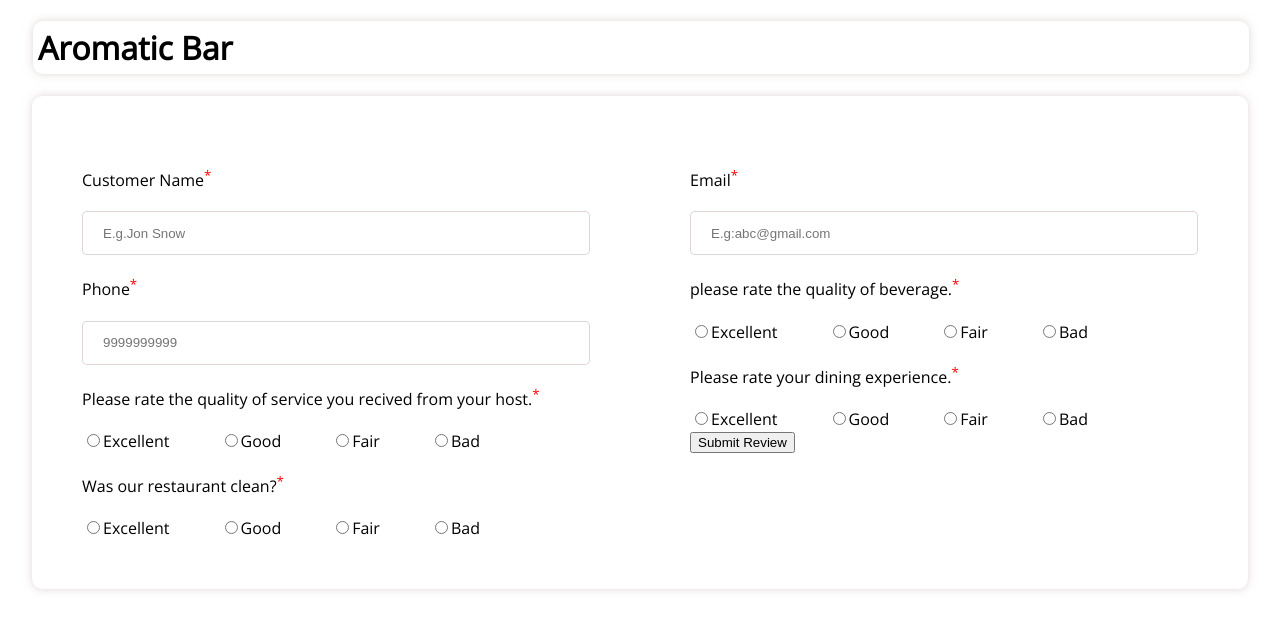
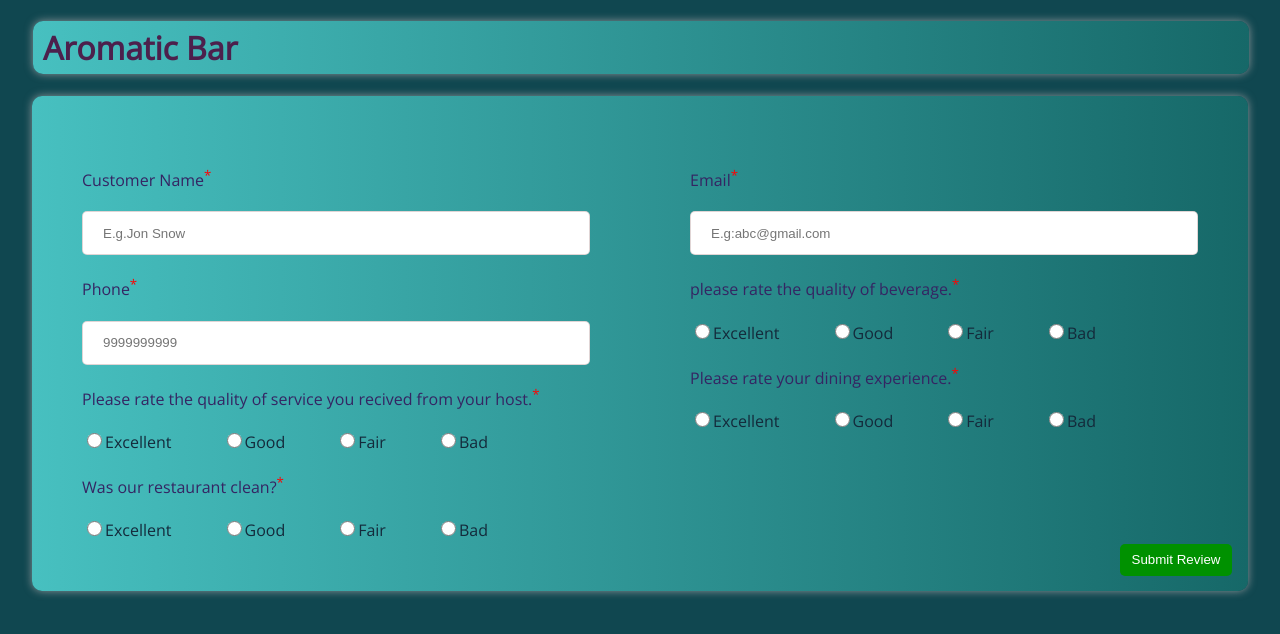
Before and after one commit to AsutoshAcharya/React_F-G_AsutoshAcharya, a React (Create React App) app: page / in a window 1280 px wide. Shown: the top 634 px of the page. Built offline with nearby package versions, Linux system fonts and the light colour scheme.

Commit message:
UI changed

```diff
--- a/src/components/FeedbackForm.css
+++ /dev/null
@@ -1,55 +0,0 @@
-.review-form {
-  display: flex;
-  justify-content: space-around;
-  max-width: 95%;
-  margin: auto;
-  border-radius: 10px;
-  /* background-color: red; */
-  box-shadow: 0px 0px 8px rgba(207, 191, 191, 0.65);
-}
-header {
-  margin-left: 33px;
-  /* background-color: red; */
-  max-width: 95%;
-  border-radius: 10px;
-  box-shadow: 0px 0px 8px rgba(207, 191, 191, 0.65);
-}
-h1 {
-  padding: 5px;
-}
-.form {
-  display: flex;
-  flex-direction: column;
-  /* background-color: red; */
-  width: 70%;
-}
-.form > input {
-  padding: 20px;
-}
-input[type="text"],
-input[type="number"],
-input[type="email"] {
-  height: 2px;
-  outline: none;
-  border: 1px solid rgba(207, 191, 191, 0.65);
-  border-radius: 5px;
-}
-.left,
-.right {
-  padding: 50px;
-}
-label {
-  padding-top: 20px;
-  padding-bottom: 20px;
-}
-sup {
-  color: red;
-}
-/* input[type="radio"] {
-  margin-right:50px;
-
-
-} */
-span{
-   padding-right: 50px;
-}
--- /dev/null
+++ b/src/components/FeedbackForm/FeedbackForm.css
@@ -0,0 +1,81 @@
+* {
+  --purple: rgb(76, 32, 76);
+}
+.review-form {
+  display: flex;
+  justify-content: space-around;
+  max-width: 95%;
+  margin: auto;
+  border-radius: 10px;
+  background: linear-gradient(to right, rgb(71, 192, 192), rgb(22, 104, 104));
+  box-shadow: 0px 0px 8px rgba(207, 191, 191, 0.65);
+}
+header {
+  margin-left: 33px;
+  background: linear-gradient(to right, rgb(71, 192, 192), rgb(22, 104, 104));
+  font-size: 500;
+  max-width: 95%;
+  border-radius: 10px;
+  box-shadow: 0px 0px 8px rgba(207, 191, 191, 0.65);
+}
+h1 {
+  padding: 5px;
+  margin-left: 5px;
+  color: var(--purple);
+}
+.form {
+  display: flex;
+  flex-direction: column;
+  /* background-color: red; */
+  width: 70%;
+}
+.form > input {
+  padding: 20px;
+}
+input[type="text"],
+input[type="number"],
+input[type="email"] {
+  height: 2px;
+  outline: none;
+  border: 1px solid rgba(207, 191, 191, 0.65);
+  border-radius: 5px;
+}
+.left,
+.right {
+  padding: 50px;
+  position: relative;
+}
+label {
+  padding-top: 20px;
+  padding-bottom: 20px;
+  color: rgb(53, 37, 99);
+}
+sup {
+  color: red;
+}
+input[type="radio"] {
+  display: inline-block;
+  width: 15px;
+  height: 15px;
+  border: 1px solid black;
+}
+span {
+  padding-right: 50px;
+  color: rgb(20, 42, 59);
+}
+button {
+  position: absolute;
+  left: 30rem;
+  top: 28rem;
+  background-color: rgb(0, 145, 0);
+  border: none;
+  border-radius: 5px;
+  width: 7rem;
+  height: 2rem;
+  color: white;
+}
+button:hover {
+  transform: scale(1.05);
+  transition: transform 350ms ease-in-out;
+  background-color: rgb(111, 185, 111);
+}
--- a/src/components/FeedbackForm.js
+++ b/src/components/FeedbackForm/FeedbackForm.js
@@ -111,7 +111,7 @@ const FeedbackForm = (props) => {
             <span>Bad</span>
           </div>
           <div>
-            <input type="submit" value="Submit Review" />
+            <button type="submit">Submit Review</button>
           </div>
         </div>
       </form>
--- a/src/index.css
+++ b/src/index.css
@@ -7,4 +7,5 @@ body {
   display: flex;
   justify-content: center;
   flex-direction: column;
+  background-color: rgb(16, 71, 80);
 }
```
Also changed, not shown: src/App.js (+6 -4 lines).
